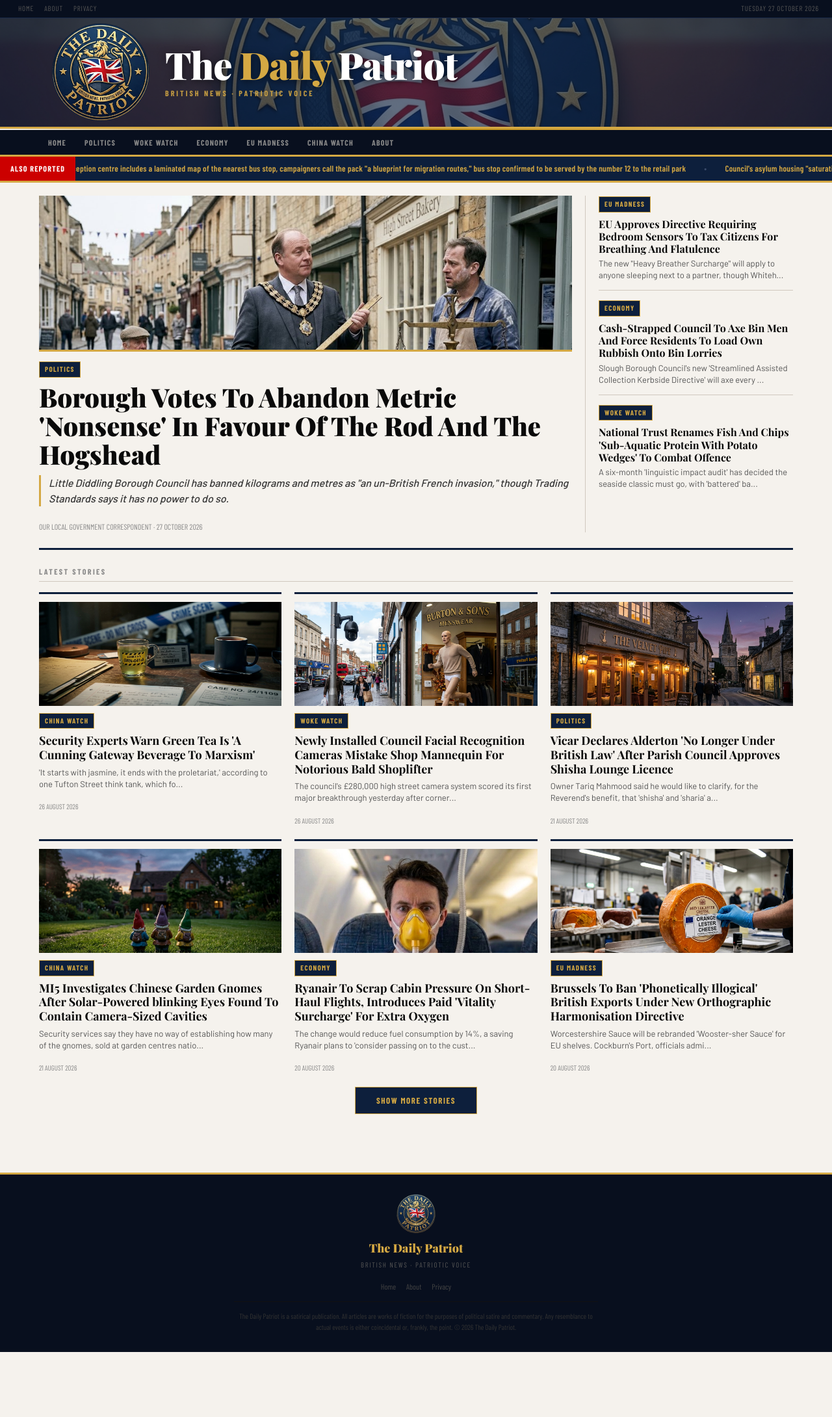
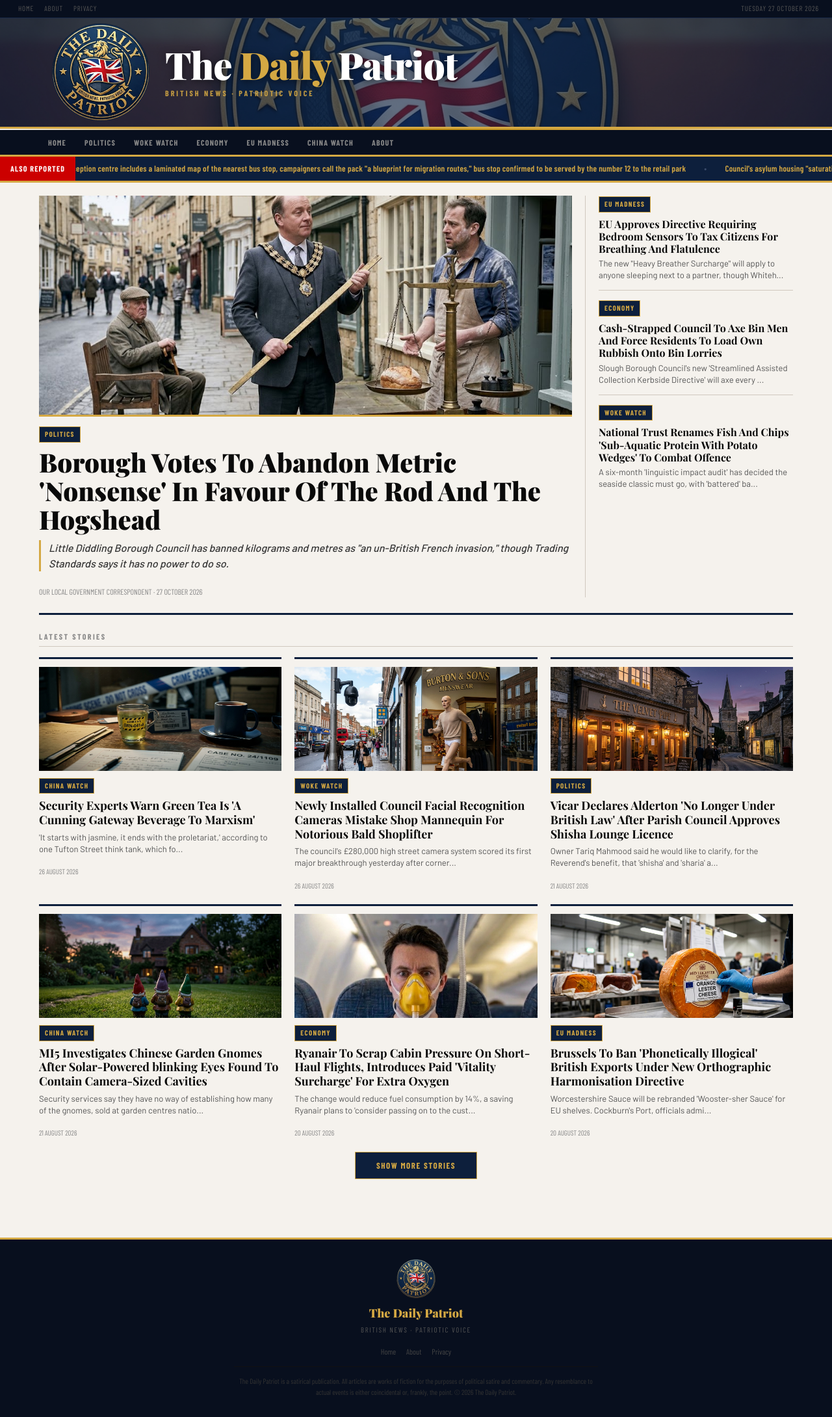
Before and after one commit to matt-palmer999/britishpatriots, a Jekyll site: the page built from index.html, in a window 1280 px wide. Shown: the whole page at 65% size. Built offline with Jekyll 4.4.1, drawn with Linux system fonts in a browser that asks for light colours; some web fonts are replaced; the list of posts is cut into pages by our own code; before the commit the page ends 2080 px from its top, so only the background shows below that.

Commit message:
Allow per-post hero image height; give metric piece a taller crop
Co-Authored-By: Claude Sonnet 5.5 <noreply@anthropic.com>

```diff
--- a/_layouts/home.html
+++ b/_layouts/home.html
@@ -7,7 +7,7 @@ layout: default
   <div class="hero-grid">
     <div class="hero-main">
       {% if hero.image %}
-      <img src="{{ hero.image }}" alt="{{ hero.title }}" style="width:100%;height:240px;object-fit:cover;object-position:{{ hero.image_position | default: "top" }};display:block;margin-bottom:14px;border-bottom:3px solid var(--gold-light);">
+      <img src="{{ hero.image }}" alt="{{ hero.title }}" style="width:100%;height:{{ hero.image_height | default: "240px" }};object-fit:cover;object-position:{{ hero.image_position | default: "top" }};display:block;margin-bottom:14px;border-bottom:3px solid var(--gold-light);">
       {% endif %}
       <span class="label">{{ hero.category }}</span>
       <h2 class="hero-headline"><a href="{{ hero.url }}">{{ hero.title }}</a></h2>
```
Also changed, not shown: _posts/2026-10-27-borough-metric-ban.md (+2 -0 lines).
